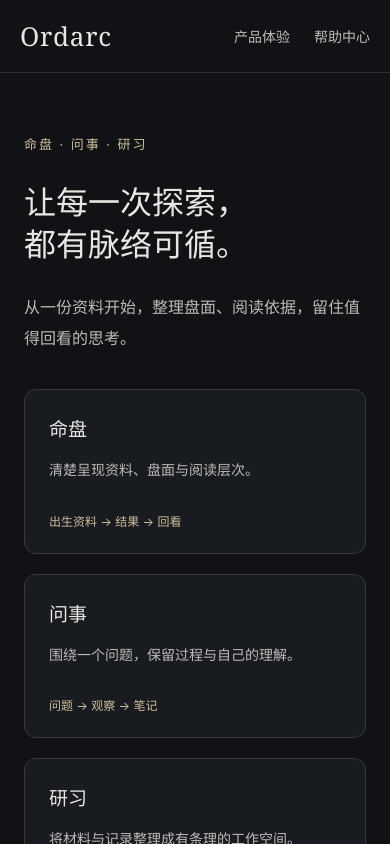
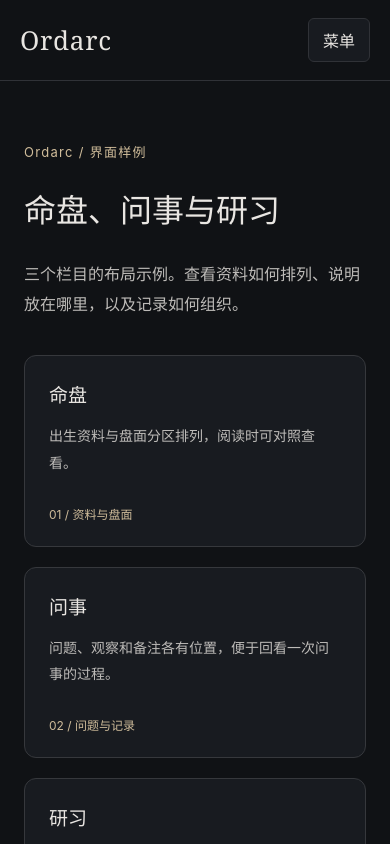
Before and after one commit to Chumaniac/ordarc-experience-shell, a React (Vite) app: page / in a window 390 px wide. Shown: the top 844 px of the page. Built offline with nearby package versions, Linux system fonts and the light colour scheme.

Commit message:
feat: add accessible mobile navigation and simplify demo copy

```diff
--- a/demo.css
+++ b/demo.css
@@ -1 +1,20 @@
-:root{color-scheme:dark;font-family:Inter,system-ui,-apple-system,sans-serif;color:#e9e6e2;background:#101215;font-synthesis:none}*{box-sizing:border-box}body{margin:0}a{color:inherit;text-decoration:none}a:focus-visible{outline:2px solid #d0bd9b;outline-offset:5px}.brand{font-family:Georgia,serif;font-size:26px;letter-spacing:.03em}main{max-width:1120px;margin:auto;padding:88px 24px 56px;outline:none}.eyebrow{font-size:13px;letter-spacing:.15em;color:#d0bd9b}h1{font-family:Georgia,"Songti SC",serif;font-weight:500;font-size:clamp(32px,5vw,58px);line-height:1.3;margin:28px 0}.intro{color:#bdbbb8;line-height:1.9;max-width:560px}.service-grid{display:grid;grid-template-columns:repeat(3,minmax(0,1fr));gap:20px;margin-top:60px}.help h2{font-size:19px;font-weight:500;margin:0 0 16px}.help p{font-size:14px;line-height:1.9;color:#bdbbb8}.tag{display:block;margin-top:28px;font-size:12px;color:#d0bd9b}.help{margin-top:56px;padding:28px 0;border-top:1px solid #303237}.skip-link{position:fixed;top:-80px;left:16px;padding:10px;background:#181b20}.skip-link:focus{top:12px}@media(max-width:720px){main{padding-top:48px}.service-grid{grid-template-columns:1fr;margin-top:36px}}
+:root{--demo-foreground:#e9e6e2;--demo-background:#101215;--demo-muted:#bdbbb8;--demo-accent:#d0bd9b;--demo-border:#303237;--demo-panel:#181b20;color-scheme:dark;font-family:Inter,system-ui,-apple-system,sans-serif;color:var(--demo-foreground);background:var(--demo-background);font-synthesis:none}
+*{box-sizing:border-box}body{margin:0}a{color:inherit;text-decoration:none}
+a:focus-visible,button:focus-visible{outline:2px solid var(--demo-accent);outline-offset:5px}
+.brand{font-family:Georgia,serif;font-size:26px;letter-spacing:.03em}
+main{max-width:1120px;margin:auto;padding:88px 24px 56px;outline:none}
+.eyebrow{font-size:13px;letter-spacing:.1em;color:var(--demo-accent)}
+h1{font-family:Georgia,"Songti SC",serif;font-weight:500;font-size:clamp(32px,5vw,58px);line-height:1.3;margin:28px 0}
+.intro{color:var(--demo-muted);line-height:1.9;max-width:560px}
+.service-grid{display:grid;grid-template-columns:repeat(3,minmax(0,1fr));gap:20px;margin-top:60px;scroll-margin-top:24px}
+.help h2{font-size:19px;font-weight:500;margin:0 0 16px}.help p{font-size:14px;line-height:1.9;color:var(--demo-muted)}
+.tag{display:block;margin-top:28px;font-size:12px;color:var(--demo-accent)}
+.help{margin-top:56px;padding:28px 0;border-top:1px solid var(--demo-border);scroll-margin-top:24px}
+.skip-link{position:fixed;top:-80px;left:16px;padding:10px;background:var(--demo-panel);z-index:2}.skip-link:focus{top:12px}
+.menu-toggle{display:none;font:inherit;color:inherit;background:var(--demo-panel);border:1px solid var(--demo-border);border-radius:6px;padding:9px 14px;min-height:44px;cursor:pointer}
+@media(max-width:720px){
+  main{padding-top:48px}.service-grid{grid-template-columns:1fr;margin-top:36px}
+  .header-inner{flex-wrap:wrap;gap:12px}.menu-toggle{display:block;margin-left:auto}
+  .site-header .primary-navigation{display:none;flex:1 0 100%;flex-direction:column;gap:4px;padding-top:8px;border-top:1px solid var(--demo-border)}
+  .site-header .primary-navigation.is-open{display:flex}.primary-navigation a{padding:12px 4px;min-height:44px}
+}
--- a/demo.tsx
+++ b/demo.tsx
@@ -1,21 +1,59 @@
-import React from 'react';
+import React, { useEffect, useRef, useState } from 'react';
 import { createRoot } from 'react-dom/client';
 import { ProductHeader, ProductFooter, ServiceCard } from './src/index';
 import './src/styles.css';
 import './demo.css';
 
-createRoot(document.getElementById('root')!).render(<>
+function Demo() {
+  const [menuOpen, setMenuOpen] = useState(false);
+  const header = useRef<HTMLDivElement>(null);
+  const menuButton = useRef<HTMLButtonElement>(null);
+
+  useEffect(() => {
+    if (!menuOpen) return;
+    const closeOutside = (event: PointerEvent) => {
+      if (event.target instanceof Node && !header.current?.contains(event.target)) setMenuOpen(false);
+    };
+    const desktop = window.matchMedia('(min-width: 721px)');
+    const closeOnResize = () => { if (desktop.matches) setMenuOpen(false); };
+    document.addEventListener('pointerdown', closeOutside);
+    desktop.addEventListener('change', closeOnResize);
+    return () => {
+      document.removeEventListener('pointerdown', closeOutside);
+      desktop.removeEventListener('change', closeOnResize);
+    };
+  }, [menuOpen]);
+
+  return <>
   <a className="skip-link" href="#content">跳到主要内容</a>
-  <ProductHeader><a className="brand" href="#content">Ordarc</a><nav aria-label="主要导航"><a href="#services">产品体验</a><a href="#help">帮助中心</a></nav></ProductHeader>
+  <div ref={header} onKeyDown={event => {
+    if (event.key === 'Escape' && menuOpen) {
+      setMenuOpen(false);
+      menuButton.current?.focus();
+    }
+  }}>
+    <ProductHeader>
+      <a className="brand" href="#content">Ordarc</a>
+      <button ref={menuButton} className="menu-toggle" type="button" aria-expanded={menuOpen}
+        aria-controls="primary-navigation" onClick={() => setMenuOpen(open => !open)}>菜单</button>
+      <nav id="primary-navigation" className={menuOpen ? 'primary-navigation is-open' : 'primary-navigation'}
+        aria-label="主要导航" onClick={event => {
+          if (event.target instanceof Element && event.target.closest('a[href]')) setMenuOpen(false);
+        }}><a href="#services">浏览栏目</a><a href="#help">使用说明</a></nav>
+    </ProductHeader>
+  </div>
   <main id="content" tabIndex={-1}>
-    <p className="eyebrow">命盘 · 问事 · 研习</p><h1>让每一次探索，<br />都有脉络可循。</h1>
-    <p className="intro">从一份资料开始，整理盘面、阅读依据，留住值得回看的思考。</p>
-    <section id="services" className="service-grid" aria-label="界面示例">
-      <ServiceCard title="命盘" description="清楚呈现资料、盘面与阅读层次。"><span className="tag">出生资料 → 结果 → 回看</span></ServiceCard>
-      <ServiceCard title="问事" description="围绕一个问题，保留过程与自己的理解。"><span className="tag">问题 → 观察 → 笔记</span></ServiceCard>
-      <ServiceCard title="研习" description="将材料与记录整理成有条理的工作空间。"><span className="tag">资料 → 模板 → 草稿</span></ServiceCard>
+    <p className="eyebrow">Ordarc / 界面样例</p><h1>命盘、问事与研习</h1>
+    <p className="intro">三个栏目的布局示例。查看资料如何排列、说明放在哪里，以及记录如何组织。</p>
+    <section id="services" className="service-grid" aria-label="界面示例" tabIndex={-1}>
+      <ServiceCard title="命盘" description="出生资料与盘面分区排列，阅读时可对照查看。"><span className="tag">01 / 资料与盘面</span></ServiceCard>
+      <ServiceCard title="问事" description="问题、观察和备注各有位置，便于回看一次问事的过程。"><span className="tag">02 / 问题与记录</span></ServiceCard>
+      <ServiceCard title="研习" description="材料、模板和草稿放在同一栏目，便于整理学习记录。"><span className="tag">03 / 材料与草稿</span></ServiceCard>
     </section>
-    <section id="help" className="help"><h2>界面展示说明</h2><p>这里仅演示界面布局，不收集出生资料，不执行排盘，不连接业务服务。</p></section>
+    <section id="help" className="help" tabIndex={-1}><h2>界面展示说明</h2><p>这里仅演示界面布局，不收集出生资料，不执行排盘，不连接业务服务。</p></section>
   </main>
   <ProductFooter name="Ordarc" description="命盘、问事与研习"><a href="#help">使用说明</a></ProductFooter>
-</>);
+  </>;
+}
+
+createRoot(document.getElementById('root')!).render(<Demo />);
```
Also changed, not shown: 2 other files (tests, documents, lock files or other folders).
